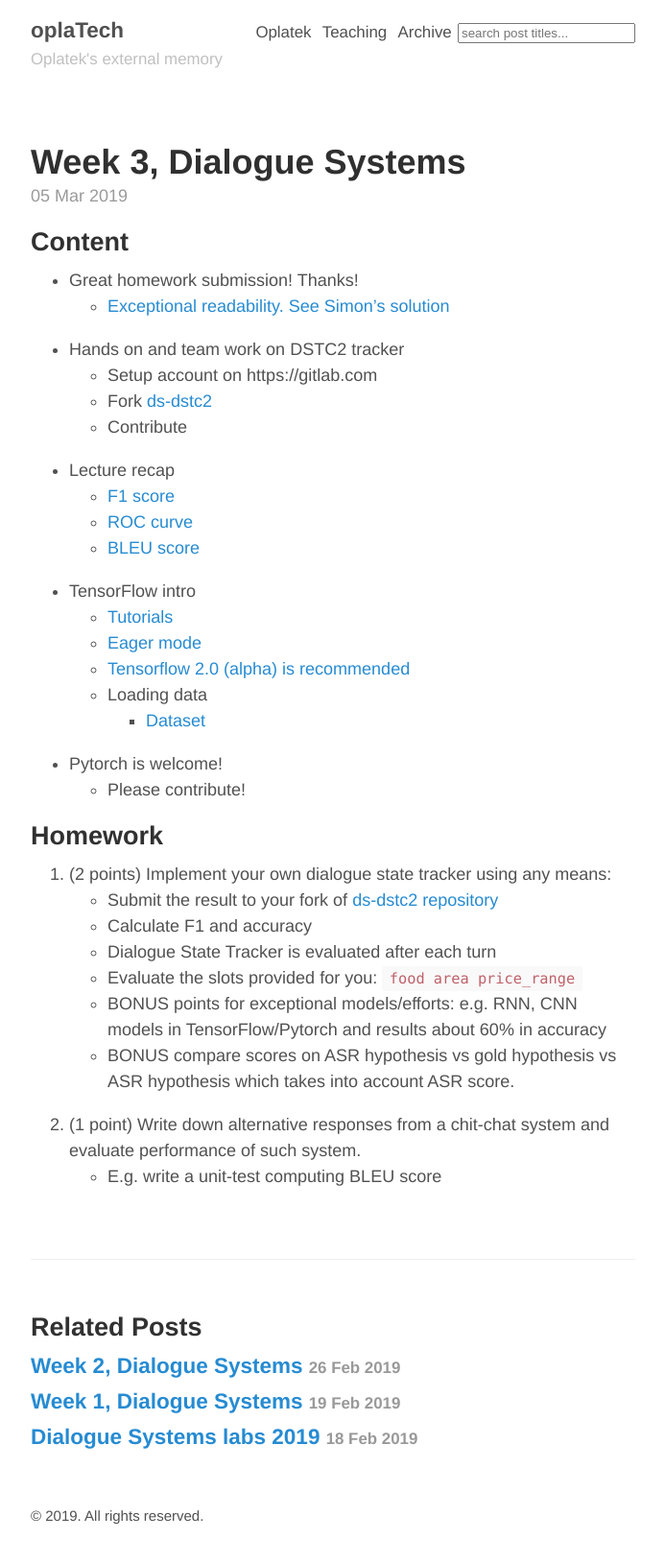
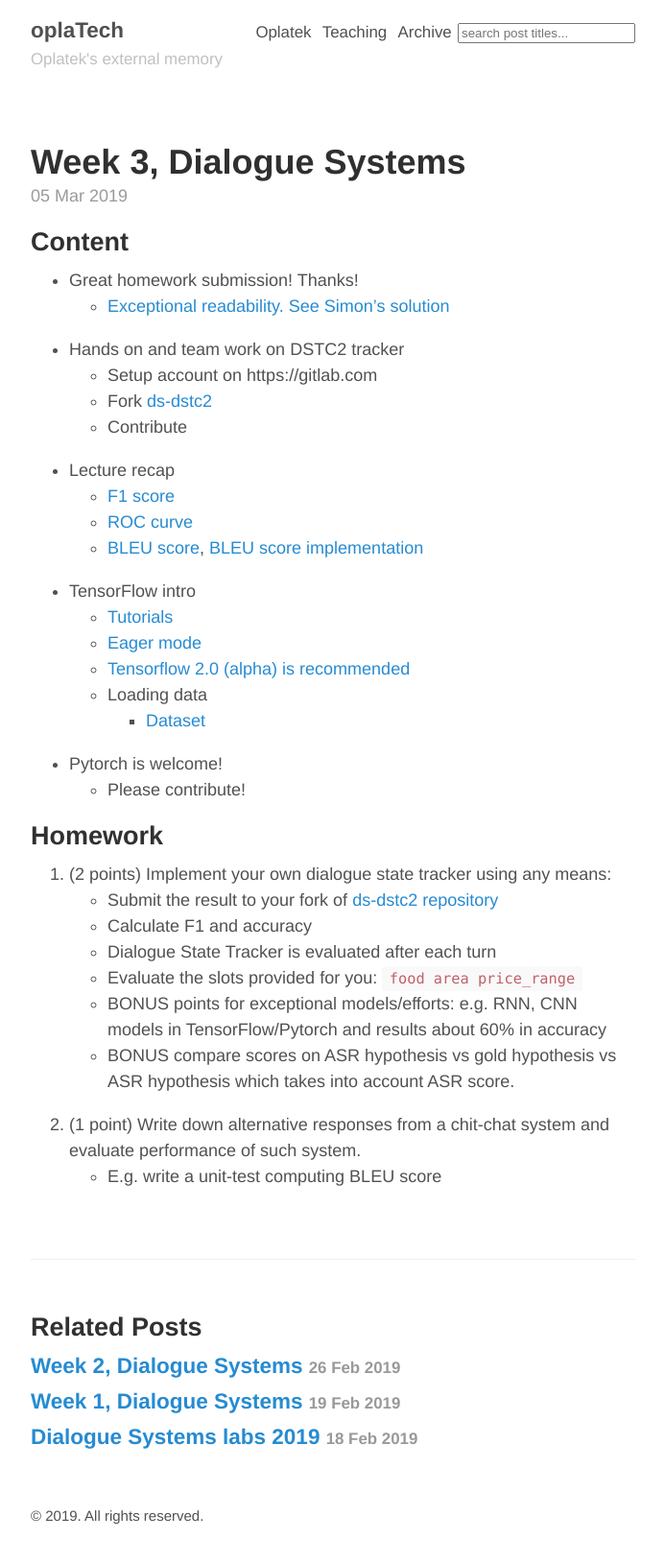
Before and after one commit to oplatek/oplatek.github.io, a Jekyll site: the page built from _posts/2019-03-05-ds-lab-3.md, in a window 1280 px wide. Shown: the whole page at 96% size, without its empty margins (293-986 px from the left). Built offline with Jekyll 4.4.1, drawn with Linux system fonts in a browser that asks for light colours.

Commit message:
add bleu score links

```diff
--- a/_posts/2019-03-05-ds-lab-3.md
+++ b/_posts/2019-03-05-ds-lab-3.md
@@ -17,7 +17,7 @@ tags: Mff, School, Labs, DS, dialogue systems
 - Lecture recap
     - [F1 score](https://en.wikipedia.org/wiki/F1_score)
     - [ROC curve](https://en.wikipedia.org/wiki/Receiver_operating_characteristic)
-    - [BLEU score](https://github.com/tensorflow/nmt/blob/master/nmt/scripts/bleu.py)
+    - [BLEU score](https://en.wikipedia.org/wiki/BLEU), [BLEU score implementation](https://github.com/tensorflow/nmt/blob/master/nmt/scripts/bleu.py)
 - TensorFlow intro
     - [Tutorials](https://www.tensorflow.org/tutorials)
     - [Eager mode](https://www.tensorflow.org/guide/eager)
```
